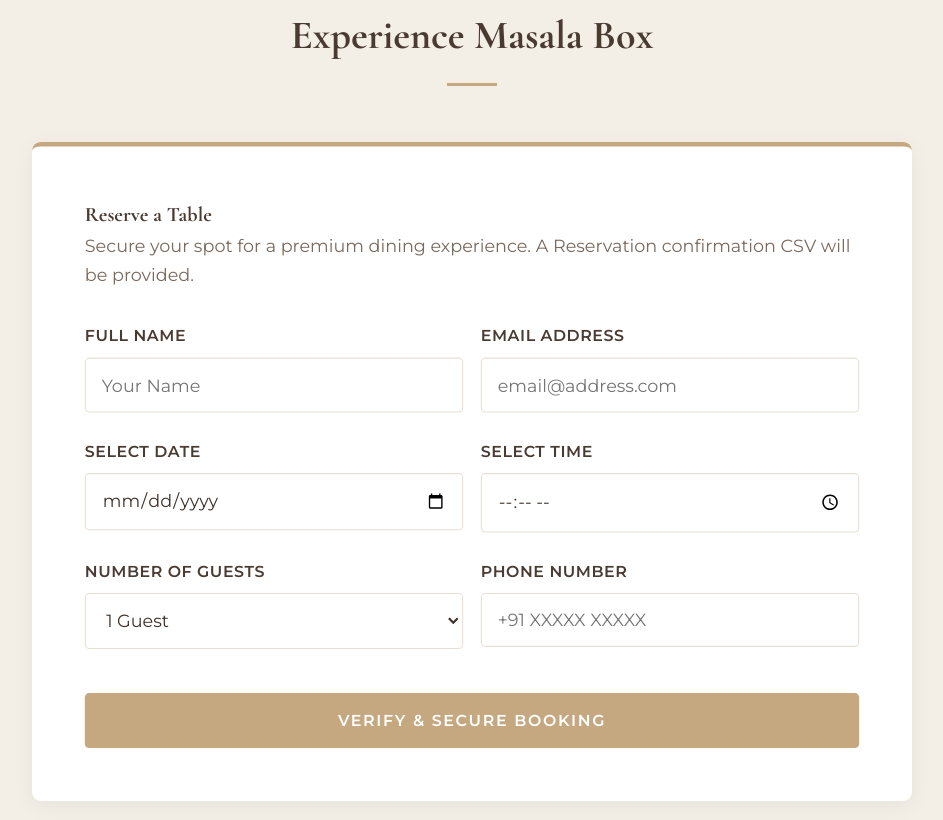
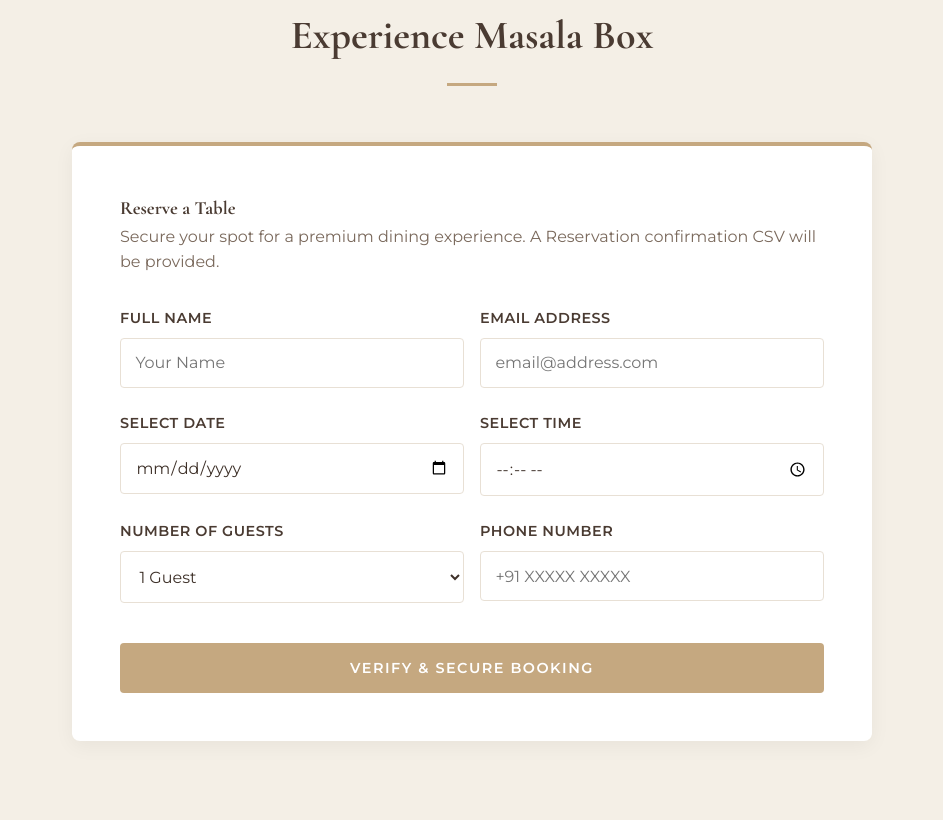
Before and after one commit to PratikSinha123/masala-box, a website: page public/index.html in a window 1280 px wide. Shown: the part 2060-2880 px from the top of the page, without its empty margins (168-1111 px from the left). Drawn offline with nearby package versions, Linux system fonts and the light colour scheme; no server answers.

Commit message:
fix: remove scale(1.1) transform causing reservation panel to pop out of bounds

```diff
--- a/public/index.html
+++ b/public/index.html
@@ -186,7 +186,7 @@
 
     <section id="services" class="bg-gray">
         <h2 class="section-title">Experience Masala Box</h2>
-        <div class="container" style="grid-template-columns: 1fr; max-width: 800px; transform: scale(1.1); transform-origin: top center;">
+        <div class="container" style="grid-template-columns: 1fr; max-width: 800px;">
 
             <!-- TABLE RESERVATION FORM -->
             <div id="reserve" class="form-panel">
```
Also changed, not shown: .agent/workflows/auto-push.md (added).
